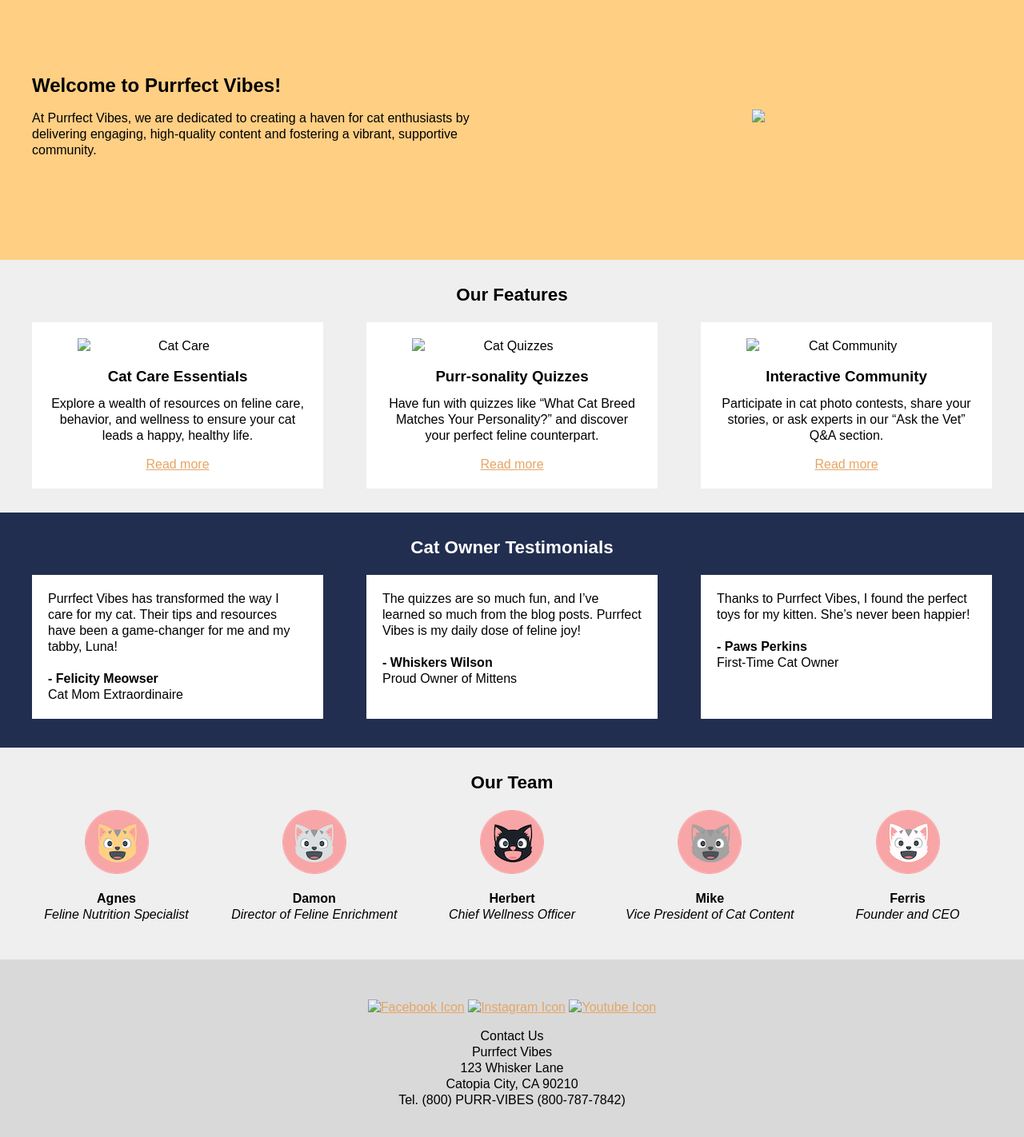
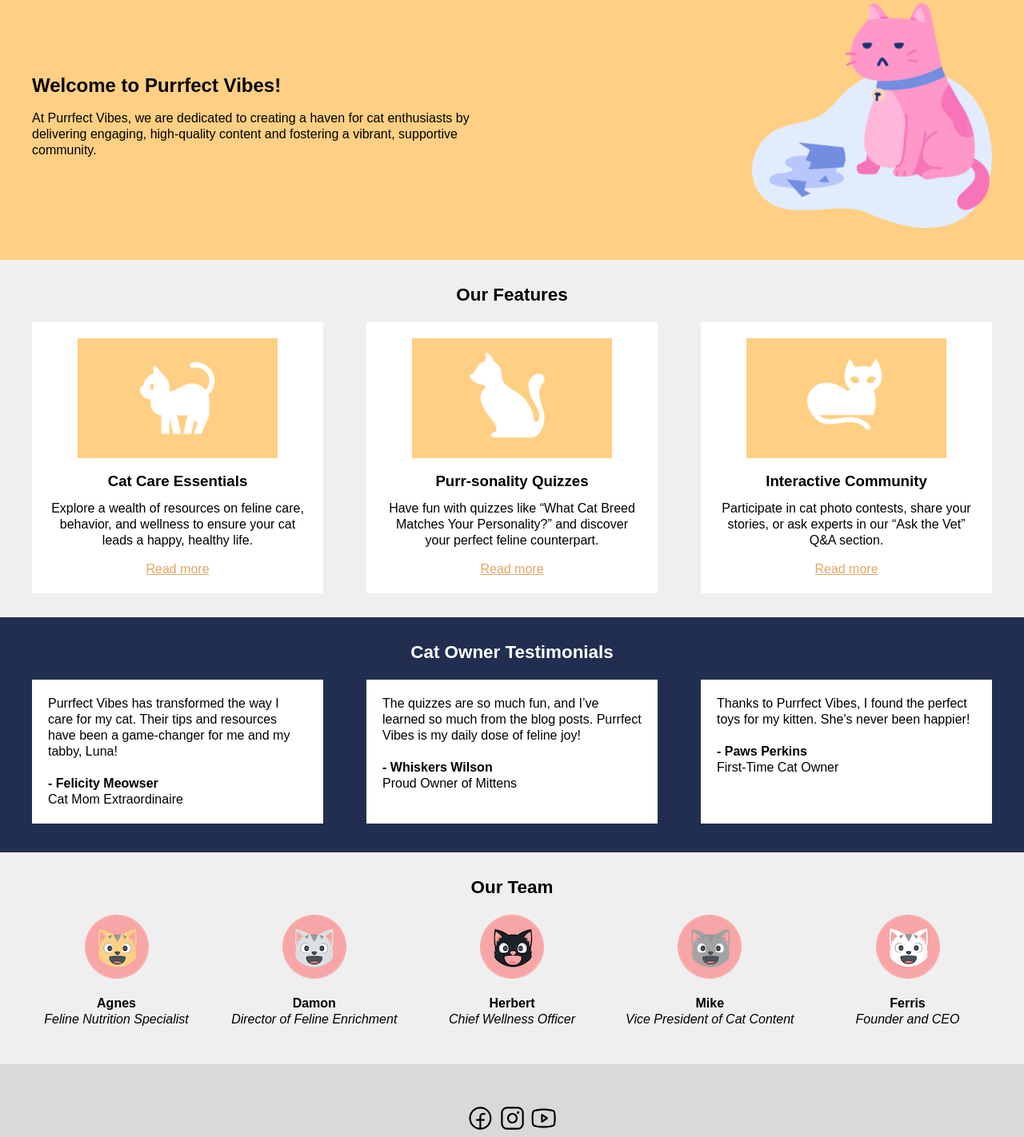
Before and after one commit to SDCCElilian/COMM672_assignmentM6, a plain HTML site: page beginning/part2/index.html in a window 1280 px wide. Shown: the part 163-1585 px from the top of the page at 80% size. Drawn offline with Linux system fonts and the light colour scheme; the site is published under a folder, as on GitHub Pages, so addresses that start at the root find nothing.

Commit message:
03.09.26
Fixed image paths

```diff
--- a/beginning/part2/index.html
+++ b/beginning/part2/index.html
@@ -27,7 +27,7 @@
                 <h1>Welcome to Purrfect Vibes!</h1>
                 <p> At Purrfect Vibes, we are dedicated to creating a haven for cat enthusiasts by delivering engaging, high-quality content and fostering a vibrant, supportive community.</p>
             </div>
-            <img src="/part2/images/hero-cat.png">
+            <img src="images/hero-cat.png">
         </div>
    </section>
 
@@ -35,21 +35,21 @@
         <h2>Our Features</h2>
         <div class="container">
             <div class="features-box">
-                <img src="/part2/images/cat-care.jpg" alt="Cat Care">
+                <img src="images/cat-care.jpg" alt="Cat Care">
                 <h3>Cat Care Essentials</h3>
                 <p>Explore a wealth of resources on feline care, behavior, and wellness to ensure your cat leads a happy, healthy life.</p>
                 <a href="#">Read more</a>
             </div>
 
             <div class="features-box">
-                <img src="/part2/images/cat-quizzes.jpg" alt="Cat Quizzes">
+                <img src="images/cat-quizzes.jpg" alt="Cat Quizzes">
                 <h3>Purr-sonality Quizzes</h3>
                 <p>Have fun with quizzes like “What Cat Breed Matches Your Personality?” and discover your perfect feline counterpart.</p>
                 <a href="#">Read more</a>
             </div>
 
             <div class="features-box">
-                <img src="/part2/images/cat-community.jpg" alt="Cat Community">
+                <img src="images/cat-community.jpg" alt="Cat Community">
                 <h3>Interactive Community</h3>
                 <p>Participate in cat photo contests, share your stories, or ask experts in our “Ask the Vet” Q&A section.</p>
                 <a href="#">Read more</a>
@@ -108,9 +108,9 @@
 
     <footer>
         <div class="container">
-            <a href="https://www.facebook.com/ " target="_blank"><img src="/part2/images/facebook.svg" alt="Facebook Icon"></a>
-            <a href="https://www.instagram.com/" target="_blank"><img src="/part2/images/instagram.svg" alt="Instagram Icon"></a>
-            <a href="https://www.youtube.com/" target="_blank"><img src="/part2/images/youtube.svg" alt="Youtube Icon"></a>
+            <a href="https://www.facebook.com/ " target="_blank"><img src="images/facebook.svg" alt="Facebook Icon"></a>
+            <a href="https://www.instagram.com/" target="_blank"><img src="images/instagram.svg" alt="Instagram Icon"></a>
+            <a href="https://www.youtube.com/" target="_blank"><img src="images/youtube.svg" alt="Youtube Icon"></a>
             <p>
                 Contact Us<br>
                 Purrfect Vibes<br>
```
